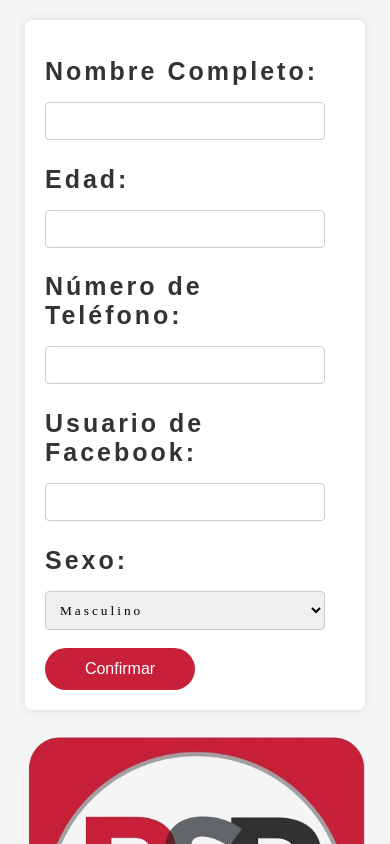
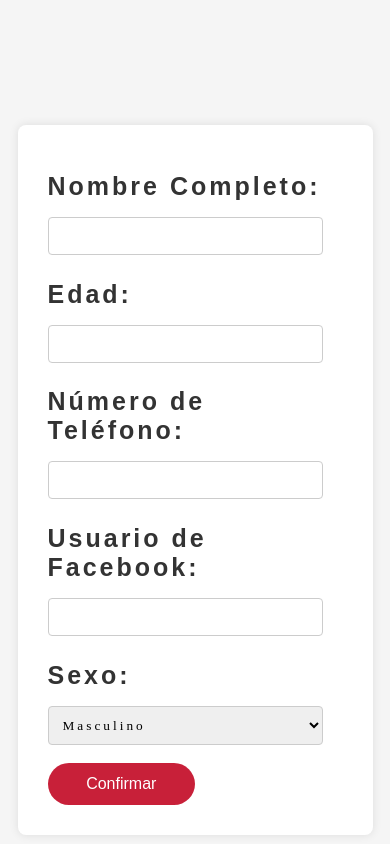
Before and after one commit to Gallazo00/Data-Front, a React (Vite) app: page / in a window 390 px wide. Shown: the top 844 px of the page. Built offline with nearby package versions, Linux system fonts and the light colour scheme; a web font is replaced by a local one.

Commit message:
Dia Educadora

```diff
--- a/src/assets/css/EstilosFormulario.css
+++ b/src/assets/css/EstilosFormulario.css
@@ -3,13 +3,11 @@ body {
   background: #f5f5f5;
   font-family: 'Bebas Neue', sans-serif;
 }
-
 .container {
   display: flex;
-  flex-wrap: wrap;
   justify-content: center;
   align-items: center;
-  margin: 0 auto;
+  height: 100vh;
   padding: 20px;
 }
 
@@ -19,7 +17,12 @@ body {
   border-radius: 8px;
   box-shadow: 0 0 10px rgba(0, 0, 0, 0.1);
   max-width: 400px;
-  width: 100%;
+  width: 50%;
+}
+
+.form-content {
+  display: flex;
+  flex-direction: column;
 }
 
 form {
@@ -29,6 +32,7 @@ form {
 .logos-section {
   text-align: center;
   margin-top: 20px;
+  width: 50%;
 }
 
 .logos-section img {
@@ -72,7 +76,36 @@ button:hover {
 }
 
 @media only screen and (max-width: 600px) {
-  .form-container {
-    max-width: 300px;
+  .container {
+    flex-direction: column;
+    align-items: center;
+  }
+
+  .form-container,
+  .logos-section {
+    width: 90%;
+    margin: 10px 0;
+  }
+
+  .form-content {
+    padding: 10px;
   }
 }
+
+@media only screen and (max-width: 426px) {
+  .form-container {
+    margin-top: 425px;
+  }
+}
+
+@media only screen and (max-width: 375px) {
+  .form-container {
+    width: 100%;
+  }
+}
+
+@media only screen and (max-width: 320px) {
+  .form-container {
+    width: 100%;
+  }
+}
--- a/src/components/moleculas/Formulario.jsx
+++ b/src/components/moleculas/Formulario.jsx
@@ -1,6 +1,7 @@
 import React, { useRef } from 'react';
 import '../../assets/css/EstilosFormulario.css';
 import LogoRSP from '../../assets/img/LogoRSP.png';
+import DiaEducadora from '../../assets/img/DiaEducadora.png'
 
 function Formulario() {
   const formRef = useRef();
@@ -33,6 +34,7 @@ function Formulario() {
   return (
     <div className="container">
       <div className="form-container">
+        <div className="form-content">
           <form ref={formRef} onSubmit={handleSubmit}>
             <h1>Nombre Completo:</h1>
             <input type="text" name="NombrePersona" required />
@@ -50,9 +52,10 @@ function Formulario() {
             <button type="submit">Confirmar</button>
           </form>
         </div>
+      </div>
 
       <div className="logos-section">
-        <img src={LogoRSP} alt="Logo RSP" />
+        <img src={DiaEducadora} alt="Logo RSP" />
       </div>
     </div>
   );
```
Also changed, not shown: src/assets/img/DiaEducadora.png (added). Lines whose indentation alone changed are shown as unchanged.
